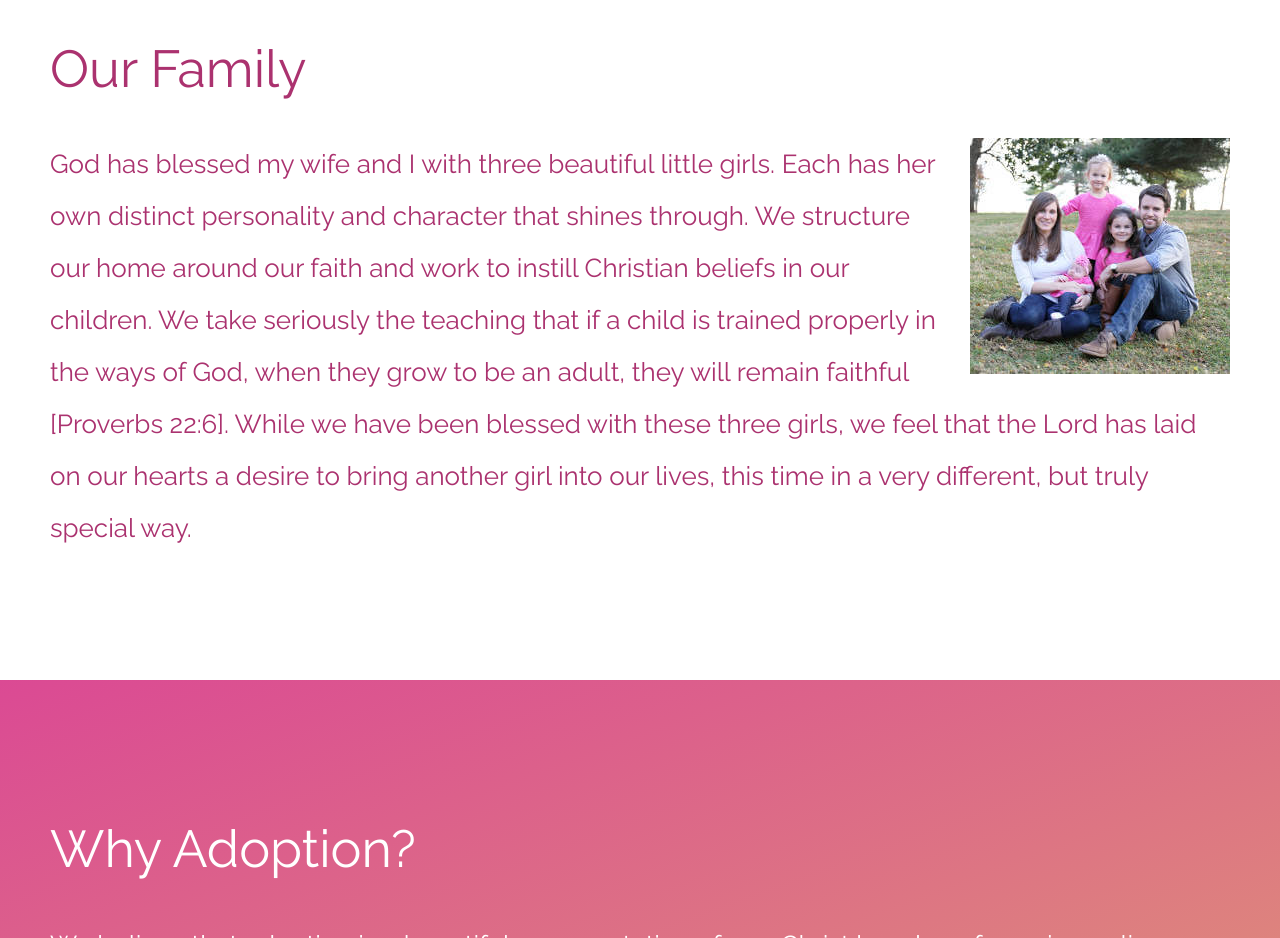
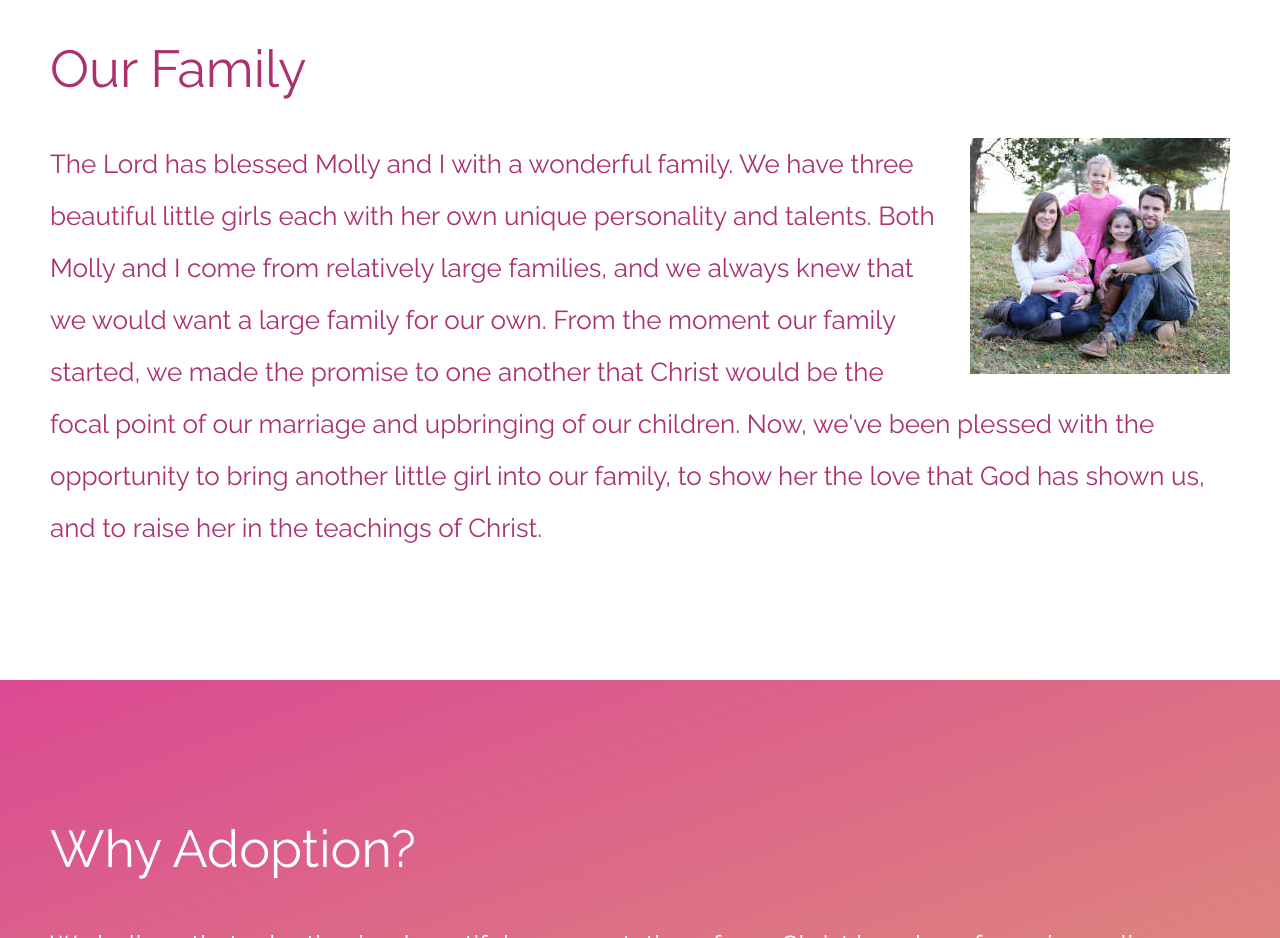
Before and after one commit to dpeterman/adoption, a website: page index.html in a window 1280 px wide. Shown: the part 900-1838 px from the top of the page. Drawn offline with Linux system fonts and the light colour scheme.

Commit message:
Our Family content edits.

```diff
--- a/index.html
+++ b/index.html
@@ -58,7 +58,7 @@
         <div class="inline-image">
           <img src="images/16.jpg" alt="Peterman family photo" />
         </div>
-        <p>God has blessed my wife and I with three beautiful little girls. Each has her own distinct personality and character that shines through. We structure our home around our faith and work to instill Christian beliefs in our children. We take seriously the teaching that if a child is trained properly in the ways of God, when they grow to be an adult, they will remain faithful [Proverbs 22:6]. While we have been blessed with these three girls, we feel that the Lord has laid on our hearts a desire to bring another girl into our lives, this time in a very different, but truly special way.</p>
+        <p>The Lord has blessed Molly and I with a wonderful family. We have three beautiful little girls each with her own unique personality and talents. Both Molly and I come from relatively large families, and we always knew that we would want a large family for our own. From the moment our family started, we made the promise to one another that Christ would be the focal point of our marriage and upbringing of our children. Now, we've been plessed with the opportunity to bring another little girl into our family, to show her the love that God has shown us, and to raise her in the teachings of Christ.</p>
       </div>
     </section>
     <section id="why-adoption" class="dark-bg light-text">
```
